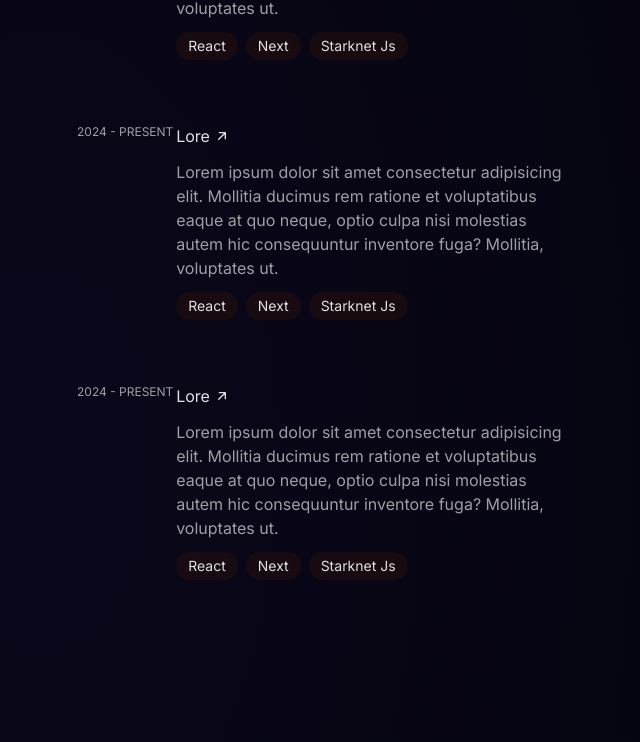
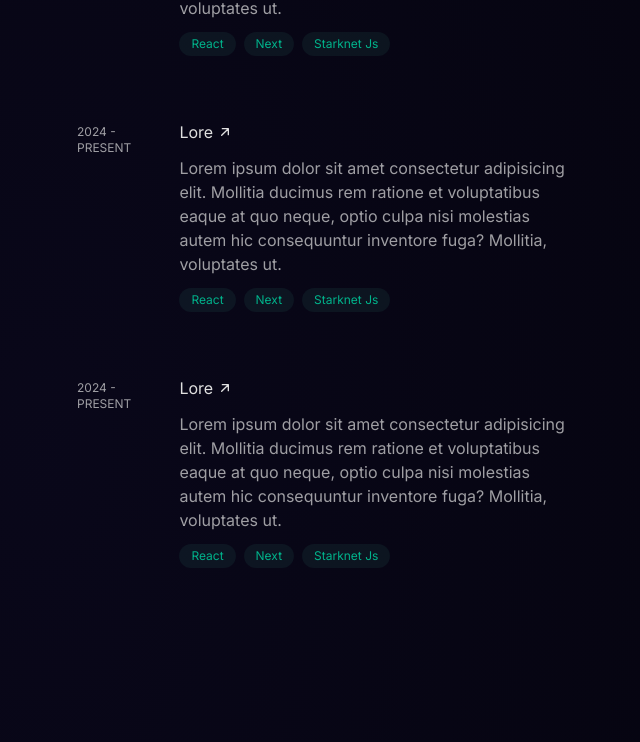
Before and after one commit to stephanniegb/stephaniegb, a Next.js app: page / in a window 1280 px wide. Shown: the part 720-1462 px from the top of the page, without its empty margins (595-1235 px from the left). Built offline with nearby package versions, Linux system fonts and the light colour scheme.

Commit message:
chore: added accent colors

```diff
--- a/app/components/Experience.tsx
+++ b/app/components/Experience.tsx
@@ -21,21 +21,23 @@ const Experience = ({
       href={url}
       target="_blank"
       rel="noopener noreferrer"
-      className="w-full focus:bg-red-800 focus:outline-none hover:bg-red-800 p-8 rounded-md grid grid-cols-10 cursor-pointer transition-[background-color] duration-500 group"
+      className="w-full focus:bg-[--accent-hover] focus:outline-none gap-4 hover:bg-[--accent-hover] p-8 rounded-md grid grid-cols-10 cursor-pointer transition-[background-color] duration-500 group"
     >
-      <div className="col-span-2">
-        <p className="text-xs uppercase text-[--primary-foreground] ">
+      <div className="col-span-2 mt-1">
+        <p className="text-xs uppercase text-[--primary-foreground] group-focus:text-[--secondary-foreground] group-hover:text-[--secondary-foreground] ">
           {start} - {end}
         </p>
       </div>
       <div className="col-span-8 flex flex-col gap-3">
         <div className="flex  items-center  gap-1">
-          <h3 className="capitalize">{title}</h3>
-          <span className="inline-block transition-all duration-500 group-hover:translate-x-[0.3rem] group-hover:translate-y-[-0.2rem]">
+          <h3 className="capitalize group-focus:text-[--accent] group-hover:text-[--accent]">
+            {title}
+          </h3>
+          <span className="inline-block transition-all duration-500  group-focus:translate-x-[0.3rem] group-focus:translate-y-[-0.2rem] group-hover:translate-x-[0.3rem] group-hover:translate-y-[-0.2rem]">
             <UpRightArrow />
           </span>
         </div>
-        <p className="first-letter:uppercase text-[--primary-foreground]">
+        <p className="first-letter:uppercase text-[--primary-foreground] group-focus:text-[--secondary-foreground] group-hover:text-[--secondary-foreground]">
           {description}
         </p>
         <div className="flex gap-2">
--- a/app/components/Project.tsx
+++ b/app/components/Project.tsx
@@ -19,7 +19,7 @@ const Project = ({
       href={url}
       target="_blank"
       rel="noopener noreferrer"
-      className="w-full focus:bg-red-800 focus:outline-none gap-4 hover:bg-red-800 p-8 rounded-md grid grid-cols-10 cursor-pointer transition-[background-color] duration-500 group"
+      className="w-full focus:bg-[--accent-hover] focus:outline-none gap-4 hover:bg-[--accent-hover] p-8 rounded-md grid grid-cols-10 cursor-pointer transition-[background-color] duration-500 group"
     >
       <div className="col-span-3">
         <div className="h-[100px] max-w-[150px]  rounded-sm">
@@ -32,12 +32,14 @@ const Project = ({
       </div>
       <div className="col-span-7 flex flex-col gap-3">
         <div className="flex  items-center  gap-1">
-          <h3 className="capitalize">{title}</h3>
-          <span className="inline-block transition-all duration-500 group-hover:translate-x-[0.3rem] group-hover:translate-y-[-0.2rem]">
+          <h3 className="capitalize group-focus:text-[--accent] group-hover:text-[--accent]">
+            {title}
+          </h3>
+          <span className="inline-block transition-all duration-500  group-focus:translate-x-[0.3rem] group-focus:translate-y-[-0.2rem] group-hover:translate-x-[0.3rem] group-hover:translate-y-[-0.2rem]">
             <UpRightArrow />
           </span>
         </div>
-        <p className="first-letter:uppercase text-[--primary-foreground]">
+        <p className="first-letter:uppercase text-[--primary-foreground] group-focus:text-[--secondary-foreground] group-hover:text-[--secondary-foreground]">
           {description}
         </p>
         <div className="flex gap-2">
--- a/app/components/Tech.tsx
+++ b/app/components/Tech.tsx
@@ -1,6 +1,6 @@
 const Tech = ({ tech }: { tech: string }) => {
   return (
-    <p className="capitalize rounded-full bg-[#29120c78] text-sm w-fit py-1 px-3">
+    <p className="capitalize rounded-full bg-[--accent-hover] text-[#00b38b] text-xs w-fit py-1 px-3">
       {tech}
     </p>
   );
--- a/app/globals.css
+++ b/app/globals.css
@@ -6,6 +6,8 @@
 :root {
   --primary-foreground: #e0e0e0b3;
   --secondary-foreground: #e0e0e0;
+  --accent: #00b38b;
+  --accent-hover: #5aecc010;
 }
 
 html,
```
